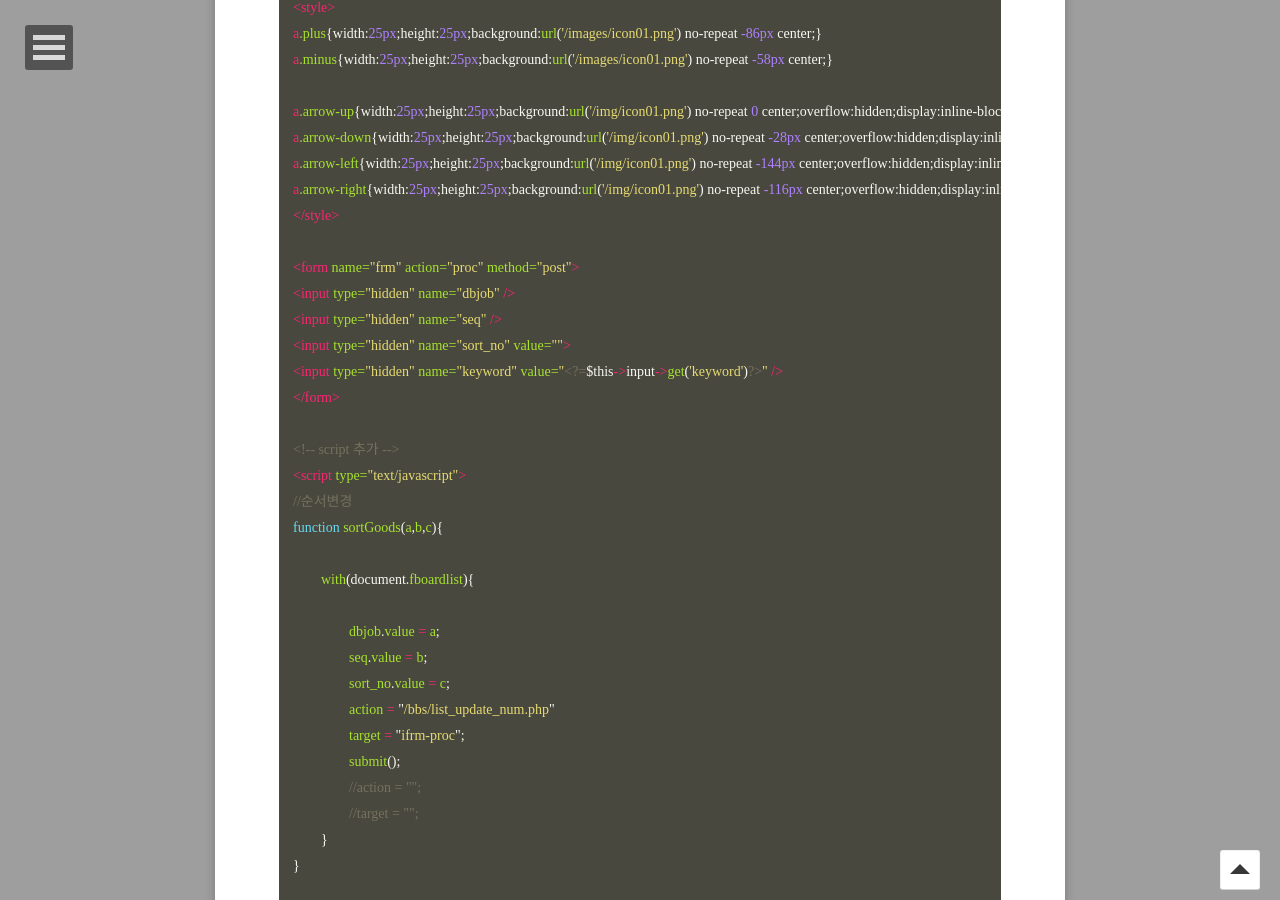
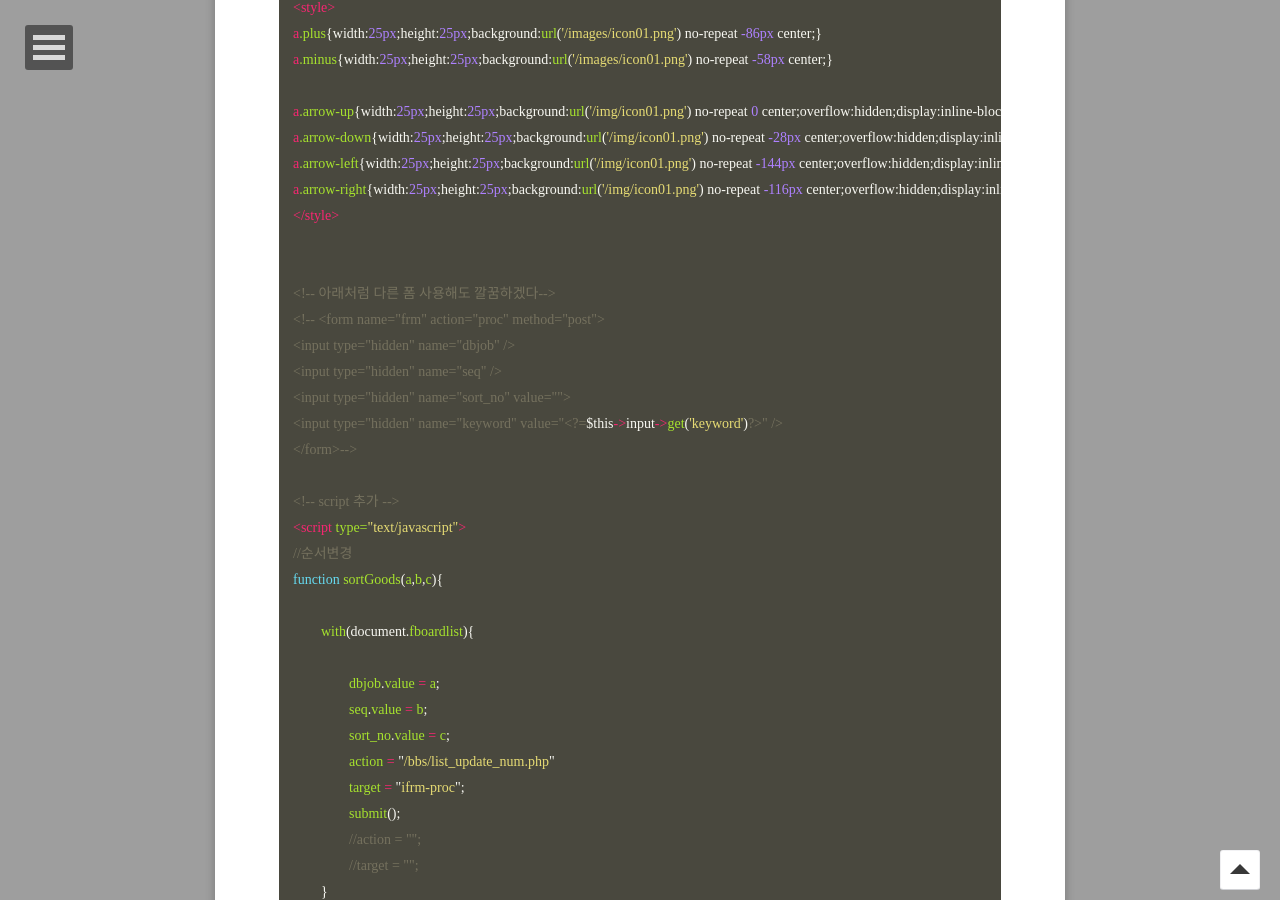
Before and after one commit to GayeonYoon/GayeonYoon.github.io, a Jekyll site: the page built from _posts/2021-08-17-BOARD-SORT.md, in a window 1280 px wide and 900 px high, scrolled down 3071 px. Built offline with Jekyll 4.4.1, drawn with Linux system fonts in a browser that asks for light colours; some web fonts are replaced.

Commit message:
Update 2021-08-17-BOARD-SORT.md

```diff
--- a/_posts/2021-08-17-BOARD-SORT.md
+++ b/_posts/2021-08-17-BOARD-SORT.md
@@ -114,12 +114,14 @@ a.arrow-left{width:25px;height:25px;background:url('/img/icon01.png') no-repeat
 a.arrow-right{width:25px;height:25px;background:url('/img/icon01.png') no-repeat -116px center;overflow:hidden;display:inline-block}
 </style>
 
-<form name="frm" action="proc" method="post">
+
+<!-- 아래처럼 다른 폼 사용해도 깔꿈하겠다-->
+<!-- <form name="frm" action="proc" method="post">
 <input type="hidden" name="dbjob" />
 <input type="hidden" name="seq" />
 <input type="hidden" name="sort_no" value="">
 <input type="hidden" name="keyword" value="<?=$this->input->get('keyword')?>" />
-</form>
+</form>-->
 
 <!-- script 추가 -->
 <script type="text/javascript">
```
